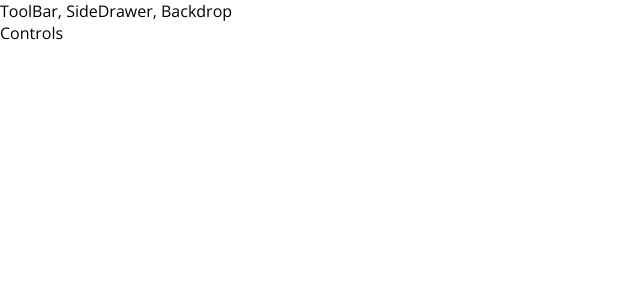
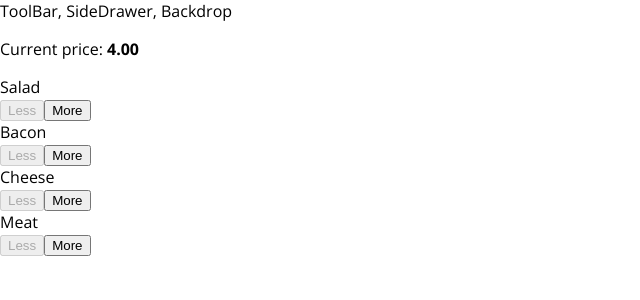
Before and after one commit to liu-du/burger-builder, a React app: page / in a window 1280 px wide. Shown: the top 300 px of the page, without its empty margins (0-640 px from the left). Built offline with nearby package versions, Linux system fonts and the light colour scheme.

Commit message:
Add Build controls

```diff
--- /dev/null
+++ b/src/components/Burger/BuildControls/BuildControl/BuildControl.css
@@ -0,0 +1,17 @@
+.BuildControl {
+  display: flex;
+  justify-content: space-between;
+  align-items: center;
+  margin: 5px 0;
+}
+
+.BuildControl button {
+  display: block;
+  font: inherit;
+  padding: 5px;
+  margin: 0 5px;
+  width: 80px;
+  border: 1px solid #aa6817;
+  cursor: pointer;
+  outline: none;
+}
--- /dev/null
+++ b/src/components/Burger/BuildControls/BuildControl/BuildControl.js
@@ -0,0 +1,22 @@
+import React from "react";
+import classes from "./BuildControl.css";
+
+const buildControl = props => {
+  return (
+    <div className={classes.BuildControl}>
+      <div className={classes.label}>{props.label}</div>
+      <button
+        className={classes.Less}
+        onClick={props.removed}
+        disabled={props.disabled}
+      >
+        Less
+      </button>
+      <button className={classes.More} onClick={props.added}>
+        More
+      </button>
+    </div>
+  );
+};
+
+export default buildControl;
--- /dev/null
+++ b/src/components/Burger/BuildControls/BuildControls.css
@@ -0,0 +1,10 @@
+.BuildControls {
+  width: 80%;
+  background-color: #cf8f2e;
+  display: flex;
+  flex-flow: column;
+  align-items: center;
+  box-shadow: 0px 2px 1px #ccc;
+  margin: auto;
+  padding: 10px 0;
+}
--- /dev/null
+++ b/src/components/Burger/BuildControls/BuildControls.js
@@ -0,0 +1,33 @@
+import React from "react";
+import classes from "./BuildControls.css";
+import BuildControl from "./BuildControl/BuildControl";
+
+const controls = [
+  { label: "Salad", type: "salad" },
+  { label: "Bacon", type: "bacon" },
+  { label: "Cheese", type: "cheese" },
+  { label: "Meat", type: "meat" }
+];
+
+const buildControls = props => {
+  return (
+    <div className={classes.BuildControls}>
+      <p>
+        Current price: <strong>{props.price.toFixed(2)}</strong>
+      </p>
+      {controls.map(ctrl => {
+        return (
+          <BuildControl
+            key={ctrl.label}
+            label={ctrl.label}
+            removed={() => props.ingredientsRemoved(ctrl.type)}
+            added={() => props.ingredientsAdded(ctrl.type)}
+            disabled={props.disabled[ctrl.type]}
+          />
+        );
+      })}
+    </div>
+  );
+};
+
+export default buildControls;
--- a/src/containers/BurgerBuilder/BurgerBuilder.js
+++ b/src/containers/BurgerBuilder/BurgerBuilder.js
@@ -1,21 +1,71 @@
 import React, { Component } from "react";
 import Burger from "../../components/Burger/Burger";
+import BuildControls from "../../components/Burger/BuildControls/BuildControls";
+
+const INGREDIENT_PRICES = {
+  salad: 0.5,
+  bacon: 1,
+  cheese: 0.5,
+  meat: 2
+};
 
 class BurgerBuilder extends Component {
   state = {
     ingredients: {
-      salad: 1,
-      bacon: 1,
-      cheese: 2,
-      meat: 2
-    }
+      salad: 0,
+      bacon: 0,
+      cheese: 0,
+      meat: 0
+    },
+    totalPrice: 4
+  };
+
+  addIngredientHandler = type => {
+    const updatedCount = this.state.ingredients[type] + 1;
+    const updatedIngredients = {
+      ...this.state.ingredients
+    };
+    updatedIngredients[type] = updatedCount;
+    const newPrice = this.state.totalPrice + INGREDIENT_PRICES[type];
+
+    this.setState({
+      ingredients: updatedIngredients,
+      totalPrice: newPrice
+    });
+  };
+
+  removeIngredientHandler = type => {
+    const currentCount = this.state.ingredients[type];
+    if (currentCount === 0) return;
+    const updatedCount = currentCount - 1;
+    const updatedIngredients = {
+      ...this.state.ingredients
+    };
+    updatedIngredients[type] = updatedCount;
+    const newPrice = this.state.totalPrice - INGREDIENT_PRICES[type];
+
+    this.setState({
+      ingredients: updatedIngredients,
+      totalPrice: newPrice
+    });
   };
 
   render() {
+    const disableInfo = {
+      ...this.state.ingredients
+    };
+    for (let key in disableInfo) {
+      disableInfo[key] = disableInfo[key] <= 0;
+    }
     return (
       <>
         <Burger ingredients={this.state.ingredients} />
-        <div>Controls</div>
+        <BuildControls
+          ingredientsAdded={this.addIngredientHandler}
+          ingredientsRemoved={this.removeIngredientHandler}
+          disabled={disableInfo}
+          price={this.state.totalPrice}
+        />
       </>
     );
   }
```
